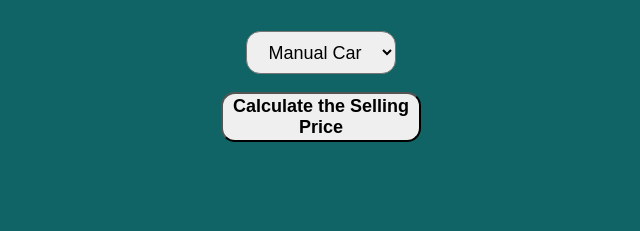
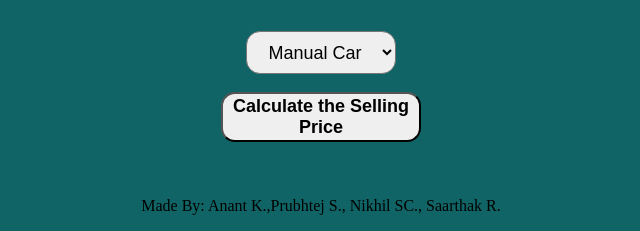
Before and after one commit to PRUBHTEJ/CarPredoPedia-MinorProject, a Flask app: page / in a window 1280 px wide. Shown: the part 1106-1337 px from the top of the page, without its empty margins (319-959 px from the left). Before the commit the page ends 1248 px from the top, so only its background shows below. Run offline with Flask 2, Linux system fonts and the light colour scheme; parts of the project's set-up code (start-up, migrations or seed data) failed here and were passed over.

Commit message:
Update index.html

```diff
--- a/templates/index.html
+++ b/templates/index.html
@@ -173,6 +173,7 @@
         }
 
     </style>
+        <p>Made By: Anant K.,Prubhtej S., Nikhil SC., Saarthak R.</p>
 </body>
 
 </html>
```
